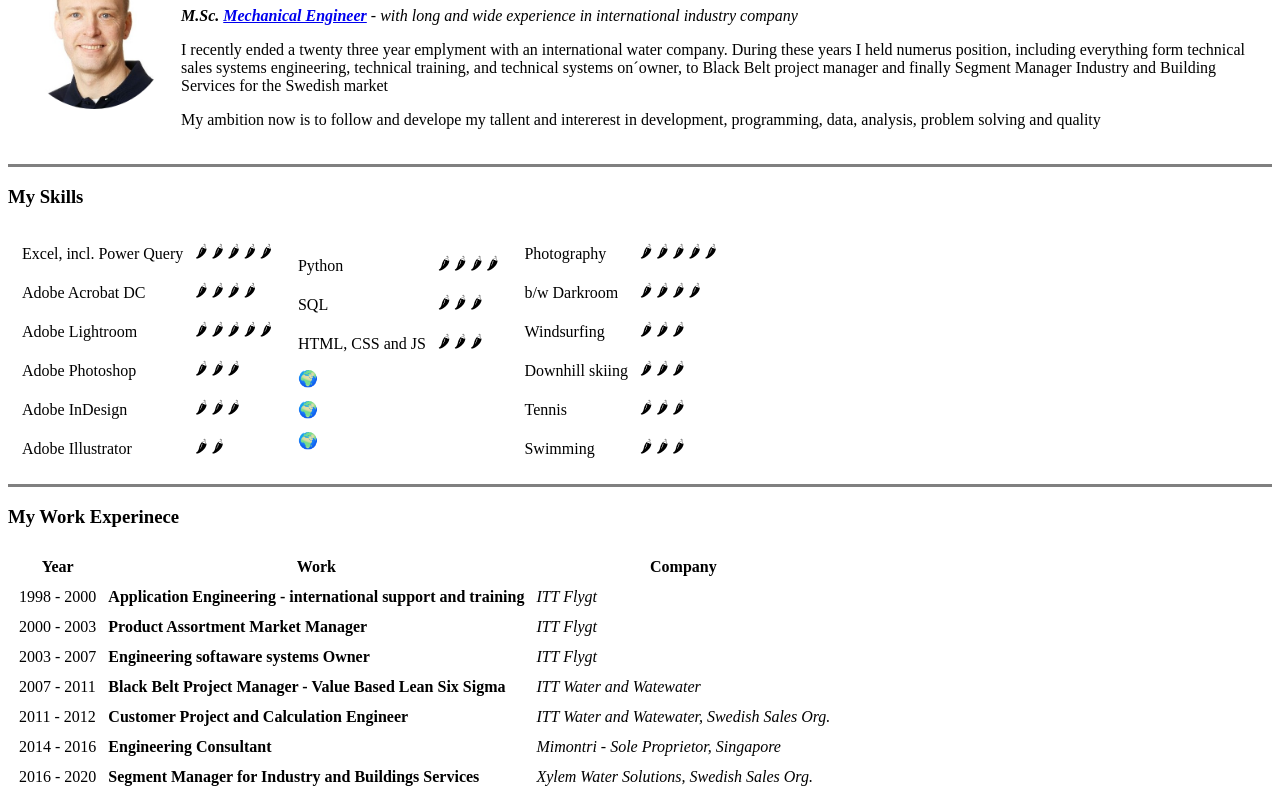
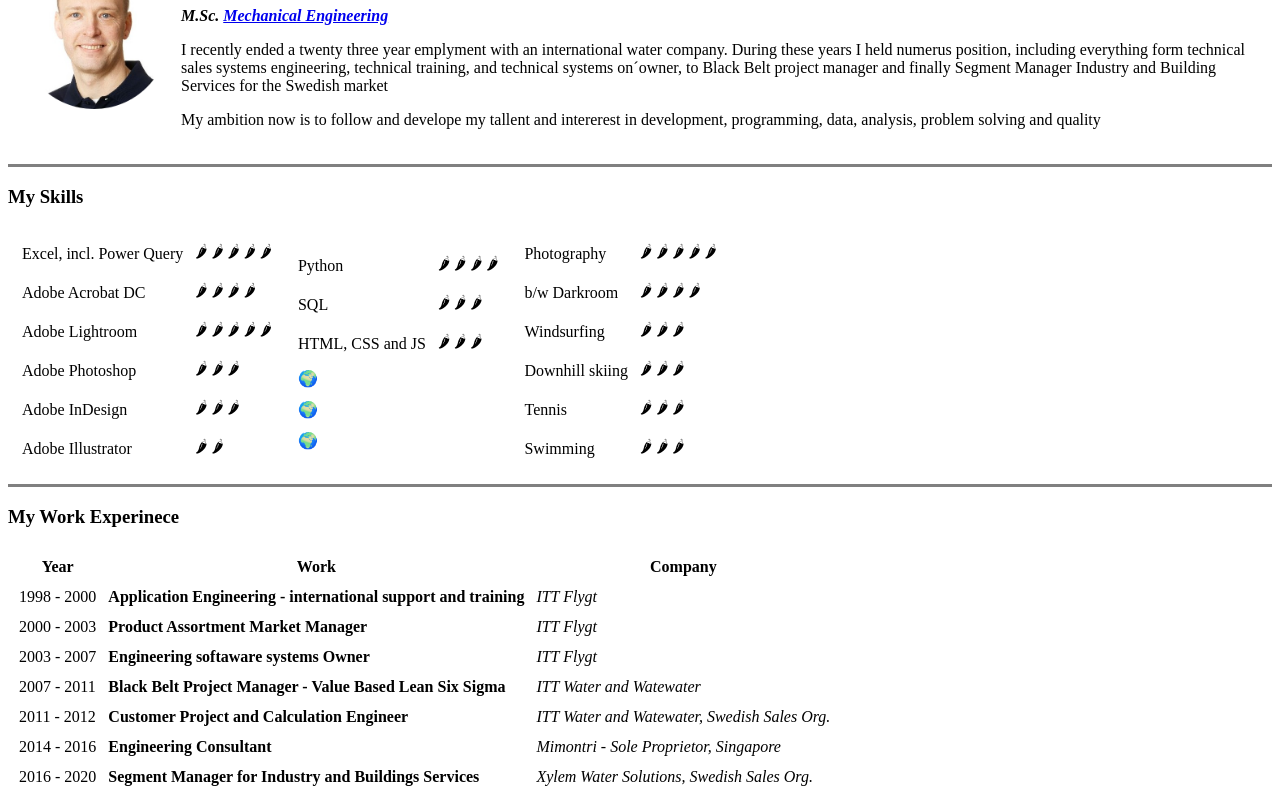
Before and after one commit to spreters/cv, a plain HTML site: page index.html in a window 1280 px wide. Shown: the part 92-882 px from the top of the page. Drawn offline with Linux system fonts and the light colour scheme.

Commit message:
Update index.html

```diff
--- a/index.html
+++ b/index.html
@@ -15,8 +15,7 @@
       </td>
       <td>
         <h1>Magnus Nilsson</h1>
-        <p><em><strong>M.Sc. <a href="https://en.wikipedia.org/wiki/Mechanical_engineering">Mechanical Engineer</a></strong>
-            - with long and wide experience in international industry company</em></p>
+        <p><em><strong>M.Sc. <a href="https://en.wikipedia.org/wiki/Mechanical_engineering">Mechanical Engineering</a></strong></em></p>
         <p>I recently ended a twenty three year emplyment with an international water company. During these years I held numerus position,
           including everything form technical sales systems engineering, technical training, and technical systems on´owner, to
           Black Belt project manager and finally Segment Manager Industry and Building Services for the Swedish market</p>
```
